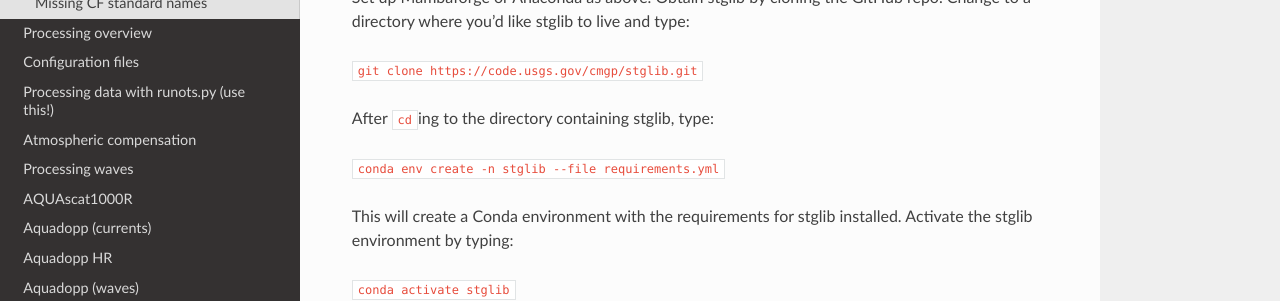
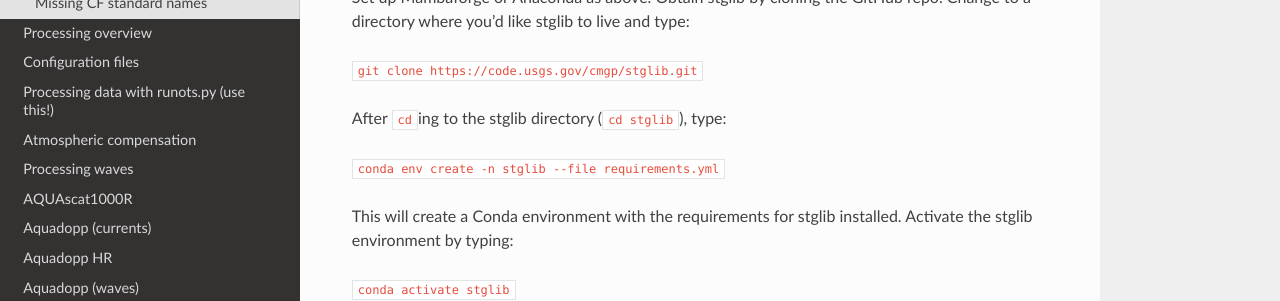
Before and after one commit to USGS-CMG/stglib, a Sphinx documentation site: the page built from doc/install.rst, in a window 1280 px wide and 900 px high, scrolled down 1077 px. Shown: the part 149-450 px from the top of the window. Built offline with Sphinx 7.4.7 and the Read the Docs theme 3.1.0, drawn with Linux system fonts in a browser that asks for light colours.

Commit message:
Update cd instructions

```diff
--- a/doc/install.rst
+++ b/doc/install.rst
@@ -59,7 +59,7 @@ Set up Mambaforge or Anaconda as above. Obtain stglib by cloning the GitHub repo
 
 ``git clone https://code.usgs.gov/cmgp/stglib.git``
 
-After ``cd``\ing to the directory containing stglib, type:
+After ``cd``\ing to the stglib directory (``cd stglib``), type:
 
 ``conda env create -n stglib --file requirements.yml``
 
```
